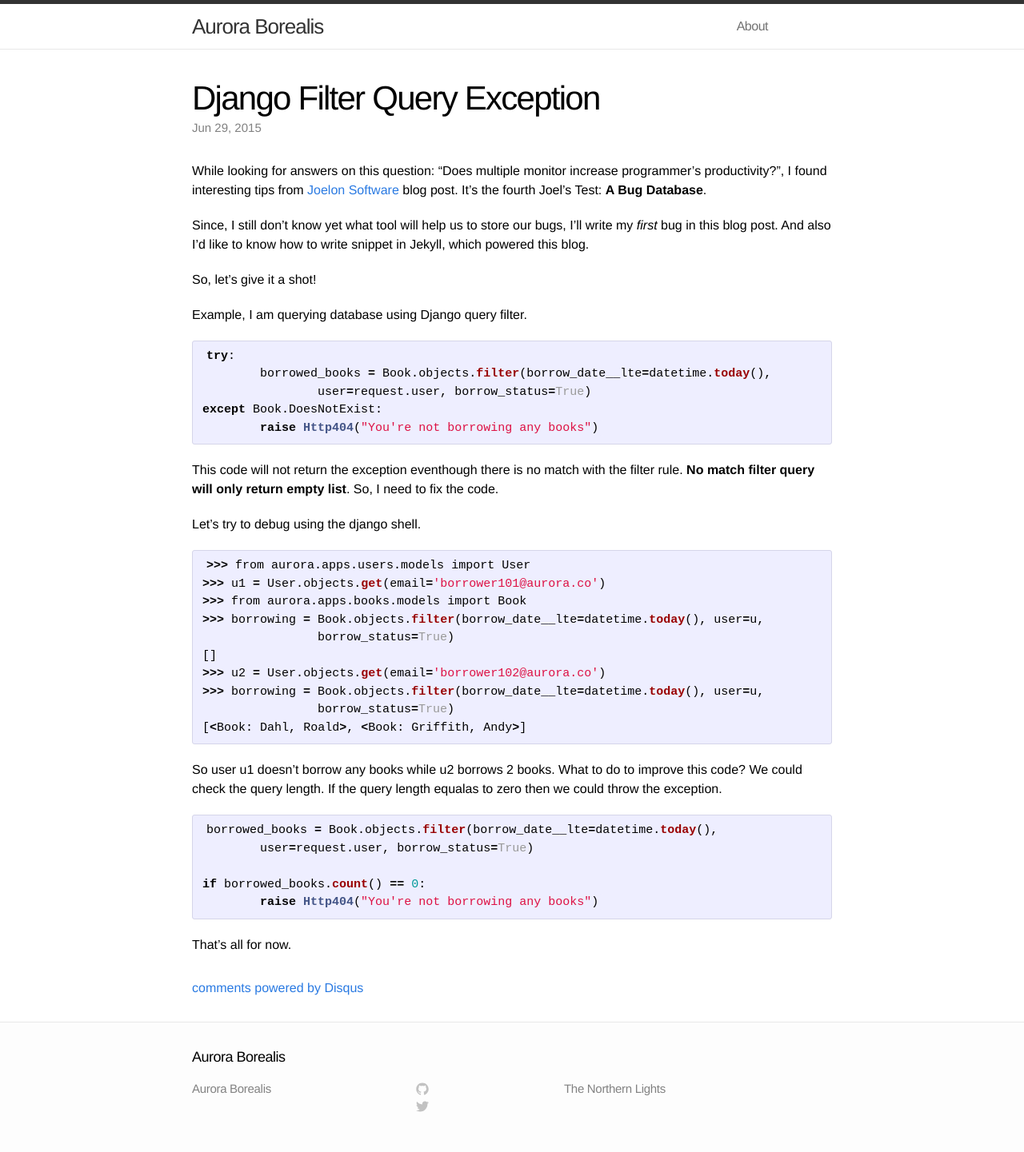
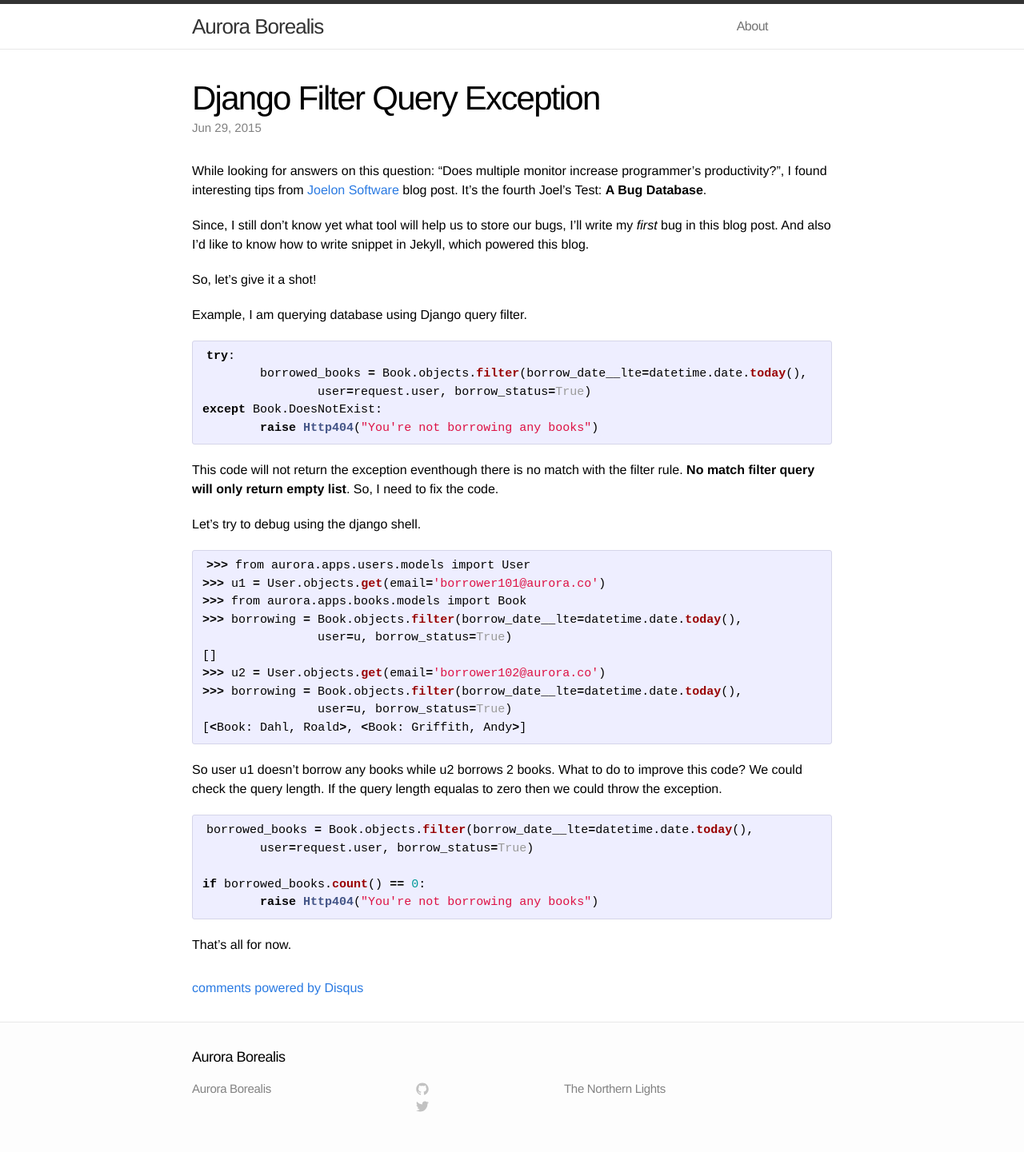
Before and after one commit to za/za.github.io, a Jekyll site: the page built from _posts/2015-06-29-django-filter-query-exception.markdown, in a window 1280 px wide. Shown: the whole page at 80% size. Built offline with Jekyll 4.4.1, drawn with Linux system fonts in a browser that asks for light colours; comment, search, counter and statistics services are not loaded.

Commit message:
fix datetime.date.today() syntax.

```diff
--- a/_posts/2015-06-29-django-filter-query-exception.markdown
+++ b/_posts/2015-06-29-django-filter-query-exception.markdown
@@ -21,7 +21,7 @@ Example, I am querying database using Django query filter.
 {% highlight python %}
 
 try:
-	borrowed_books = Book.objects.filter(borrow_date__lte=datetime.today(),
+	borrowed_books = Book.objects.filter(borrow_date__lte=datetime.date.today(),
 		user=request.user, borrow_status=True)
 except Book.DoesNotExist:
 	raise Http404("You're not borrowing any books")
@@ -39,12 +39,12 @@ Let's try to debug using the django shell.
 >>> from aurora.apps.users.models import User
 >>> u1 = User.objects.get(email='borrower101@aurora.co')
 >>> from aurora.apps.books.models import Book
->>> borrowing = Book.objects.filter(borrow_date__lte=datetime.today(), user=u,
-		borrow_status=True)
+>>> borrowing = Book.objects.filter(borrow_date__lte=datetime.date.today(),
+		user=u, borrow_status=True)
 []
 >>> u2 = User.objects.get(email='borrower102@aurora.co')
->>> borrowing = Book.objects.filter(borrow_date__lte=datetime.today(), user=u,
-		borrow_status=True)
+>>> borrowing = Book.objects.filter(borrow_date__lte=datetime.date.today(),
+		user=u, borrow_status=True)
 [<Book: Dahl, Roald>, <Book: Griffith, Andy>]
 
 {% endhighlight %}
@@ -55,7 +55,7 @@ to zero then we could throw the exception.
 
 {% highlight python %}
 
-borrowed_books = Book.objects.filter(borrow_date__lte=datetime.today(),
+borrowed_books = Book.objects.filter(borrow_date__lte=datetime.date.today(),
 	user=request.user, borrow_status=True)
 
 if borrowed_books.count() == 0:
```
